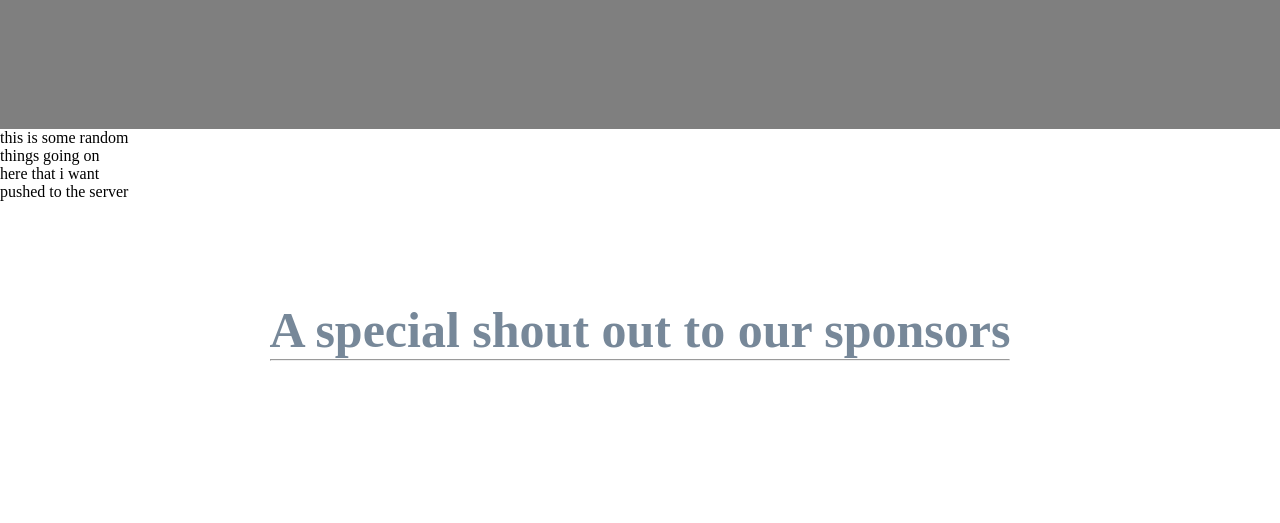
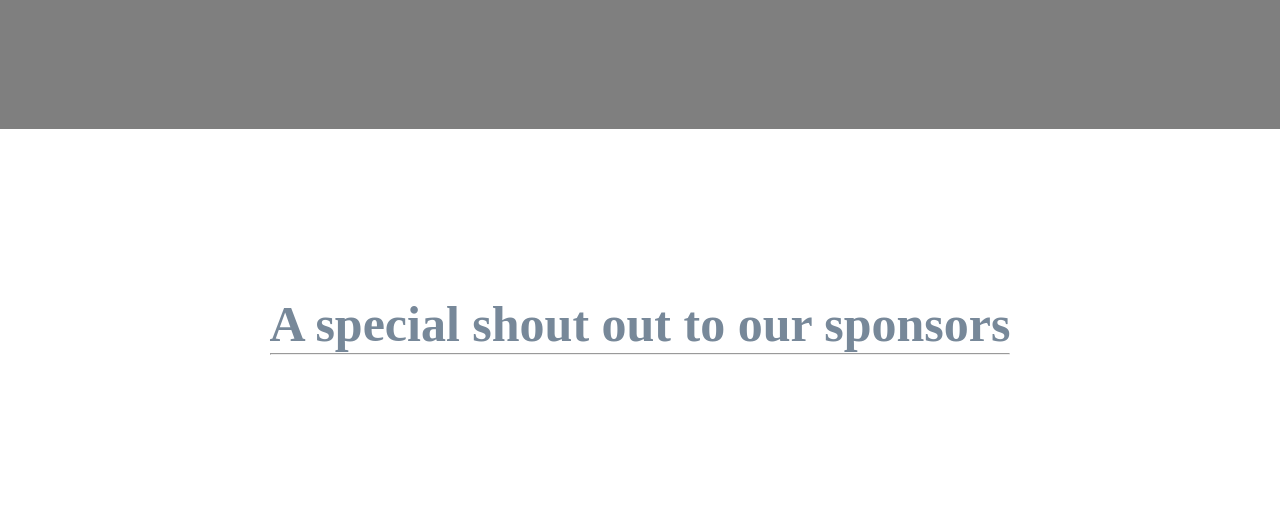
Before and after one commit to ethan375/suitcasemusik2, a website: page index.html in a window 1280 px wide. Shown: the part 890-1413 px from the top of the page. Drawn offline with Linux system fonts and the light colour scheme.

Commit message:
prod server setup, removed placeholder text

```diff
--- a/index.html
+++ b/index.html
@@ -58,8 +58,6 @@
                 </a>
             </div> -->
 
-            this is some random things going on here that i want pushed to the server
-
             <div class="sponsors__item sponsors__bottom sponsors__mntinsp">
                 <a href="https://www.mtinspiration.com/">
                     <img id="mntinsp" src="img/mntinsp.png" alt="mount inspiration logo">
```
